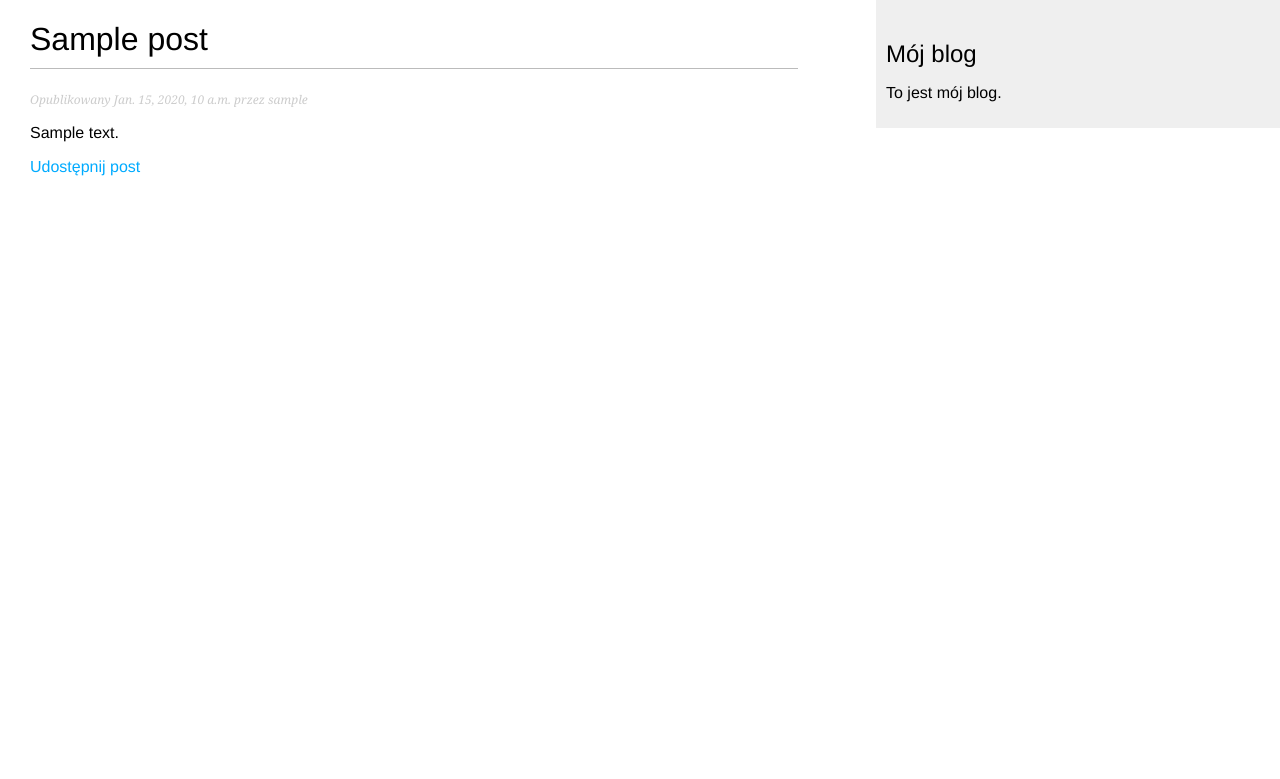
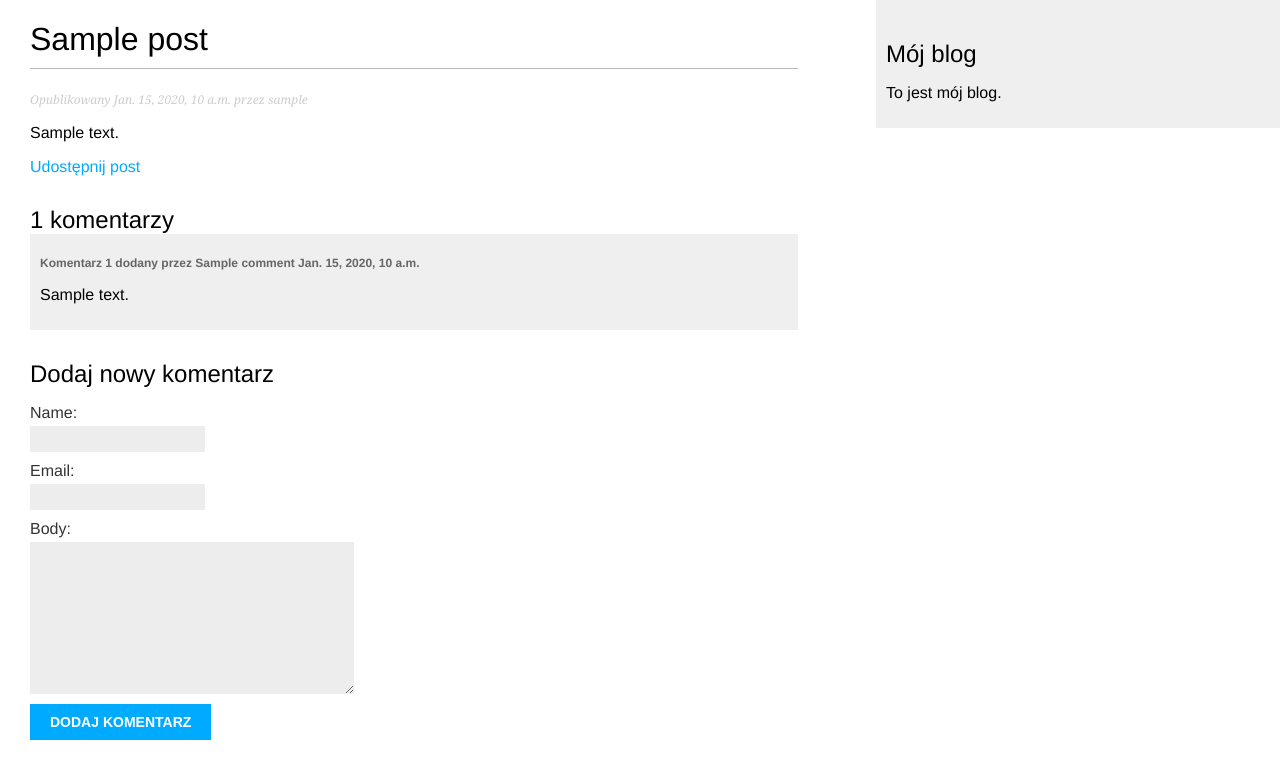
Before and after one commit to sliwaszymon/dj4bymele, a Django app: a page that uses mysite/blog/templates/blog/post/detail.html in a window 1280 px wide. Shown: the top 779 px of the page. Run offline with Django 4.2, Linux system fonts and the light colour scheme; tables that the repository leaves empty hold one stand-in row (values such as "Sample post").

Commit message:
adding comments to posts

```diff
--- a/mysite/blog/forms.py
+++ b/mysite/blog/forms.py
@@ -1,7 +1,14 @@
 from django import forms
+from .models import Comment
 
 class EmailPostForm(forms.Form):
     name = forms.CharField(max_length=25)
     email = forms.EmailField()
     to = forms.EmailField()
     comments = forms.CharField(required=False, widget=forms.Textarea)
+
+
+class CommentForm(forms.ModelForm):
+    class Meta:
+        model = Comment
+        fields = ['name', 'email', 'body']
--- a/mysite/blog/models.py
+++ b/mysite/blog/models.py
@@ -38,3 +38,22 @@ class Post(models.Model):
     def get_absolute_url(self):
         return reverse('blog:post_detail', args=[self.publish.year, self.publish.month, self.publish.day,
                                                  self.slug])
+
+
+class Comment(models.Model):
+    post = models.ForeignKey(Post, on_delete=models.CASCADE, related_name='comments')
+    email = models.EmailField()
+    name = models.CharField(max_length=80)
+    body = models.TextField()
+    created = models.DateTimeField(auto_now_add=True)
+    updated = models.DateTimeField(auto_now=True)
+    active = models.BooleanField(default=True)
+
+    class Meta:
+        ordering = ['created']
+        indexes = [
+            models.Index(fields=['created']),
+        ]
+
+    def __str__(self):
+        return f'Komentarz dodany przez {self.name} dla posta {self.post}'
--- a/mysite/blog/templates/blog/post/detail.html
+++ b/mysite/blog/templates/blog/post/detail.html
@@ -11,4 +11,18 @@
     <p>
         <a href="{% url 'blog:post_share' post.id %}">Udostępnij post</a>
     </p>
+    {% with comments.count as total_comments %}
+        <h2>{{ total_comments }} komentarzy</h2>
+    {% endwith %}
+    {% for comment in comments %}
+        <div class="comment">
+            <p class="info">
+                Komentarz {{ forloop.counter }} dodany przez {{ comment.name }} {{ comment.created }}
+            </p>
+            {{ comment.body|linebreaks }}
+        </div>
+    {% empty %}
+        <p>Nie ma jeszcze żadnych komentarzy.</p>
+    {% endfor %}
+    {% include 'blog/post/includes/comment_form.html' %}
 {% endblock %}
--- /dev/null
+++ b/mysite/blog/templates/blog/post/includes/comment_form.html
@@ -0,0 +1,6 @@
+<h2>Dodaj nowy komentarz</h2>
+<form action="{% url 'blog:post_comment' post.id %}" method="post">
+    {% csrf_token %}
+    {{ form.as_p }}
+    <p><input type="submit" value="Dodaj komentarz"></p>
+</form>
--- a/mysite/blog/urls.py
+++ b/mysite/blog/urls.py
@@ -1,9 +1,10 @@
 from django.urls import path
-from .views import PostListView, post_detail, post_share
+from .views import PostListView, post_detail, post_share, post_comment
 
 app_name = 'blog'
 urlpatterns = [
     path('', PostListView.as_view(), name='post_list'),
     path('<int:year>/<int:month>/<int:day>/<slug:post>/', post_detail, name='post_detail'),
     path('<int:post_id>/share/', post_share, name='post_share'),
+    path('<int:post_id>/comment/', post_comment, name='post_comment'),
 ]
--- a/mysite/blog/views.py
+++ b/mysite/blog/views.py
@@ -2,8 +2,9 @@ from django.shortcuts import render, get_object_or_404
 from django.core.paginator import Paginator, EmptyPage, PageNotAnInteger
 from django.core.mail import send_mail
 from django.views.generic import ListView
-from .models import Post
-from .forms import EmailPostForm
+from django.views.decorators.http import require_POST
+from .models import Post, Comment
+from .forms import EmailPostForm, CommentForm
 
 
 # def post_list(request):
@@ -24,8 +25,11 @@ from .forms import EmailPostForm
 def post_detail(request, year, month, day, post):
     post = get_object_or_404(Post, status=Post.Status.PUBLISHED, slug=post, publish__year=year,
                              publish__month=month, publish__day=day)
+    comments = post.comments.filter(active=True)
+    form = CommentForm()
 
-    return render(request, 'blog/post/detail.html', {'post': post})
+    return render(request, 'blog/post/detail.html', {'post': post, 'comments': comments,
+                                                     'form': form})
 
 
 def post_share(request, post_id):
@@ -46,6 +50,20 @@ def post_share(request, post_id):
     return render(request, 'blog/post/share.html', {'post': post, 'form': form, 'sent': sent})
 
 
+@require_POST
+def post_comment(request, post_id):
+    post = get_object_or_404(Post, id=post_id, status=Post.Status.PUBLISHED)
+    comment = None
+    form = CommentForm(data=request.POST)
+    if form.is_valid():
+        # Tworzy obiekt comment bez zapisywania w bazie danych
+        comment = form.save(commit=False)
+        comment.post = post
+        comment.save()
+    return render(request, 'blog/post/comment.html', {'post': post, 'form': form,
+                                                      'comment': comment})
+
+
 class PostListView(ListView):
     queryset = Post.published.all()
     context_object_name = 'posts'
```
Also changed, not shown: mysite/blog/admin.py (+7 -1 lines), mysite/blog/templates/blog/post/comment.html (added, +12 -0 lines).
